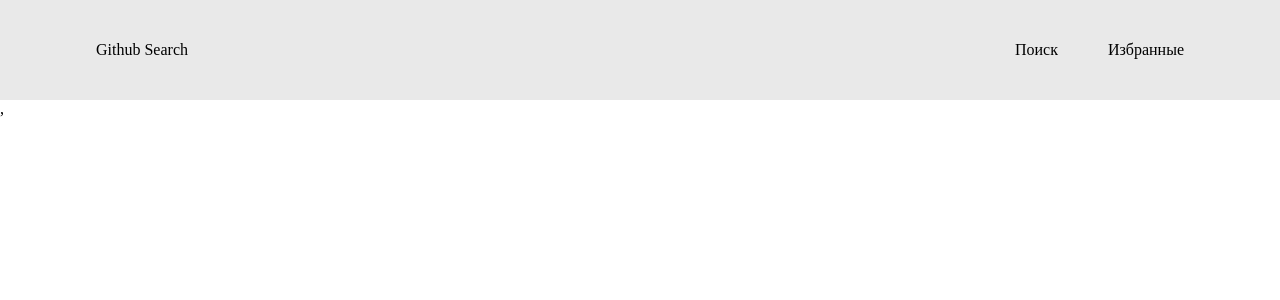
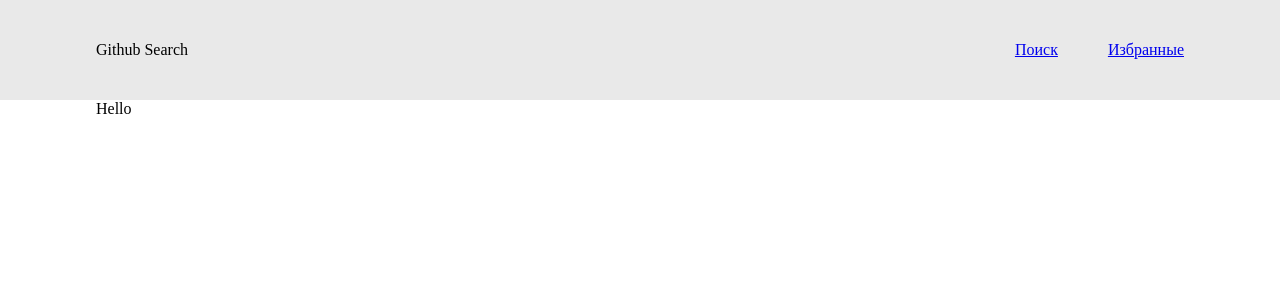
Before and after one commit to MrTomMus/github_search, a React (Vite) app: page /favorites in a window 1280 px wide. Shown: the top 300 px of the page. Built offline with nearby package versions, Linux system fonts and the light colour scheme.

Commit message:
feat: Добавлен роутинг

```diff
--- a/src/App.tsx
+++ b/src/App.tsx
@@ -1,4 +1,7 @@
+import { Link, Route, Routes } from 'react-router-dom';
 import styles from './App.module.scss';
+import { InputSearch } from './components/searchInput/InputSearch';
+import { Button } from './components/button/button';
 
 
 function App() {
@@ -11,14 +14,20 @@ function App() {
                 <div className={`${styles.container} ${styles['header-block']}`}>
                     {<div className={styles.logo}><p>Github Search</p></div> /* TODO заменить на ссылку перенаправляющую на главную страницу */}
                     <nav className={styles.nav}>
-                        <ul className={styles['nav-list']}> {/* TODO реализовать роутинг */}
-                            <li>Поиск</li>
-                            <li>Избранные</li>
+                        <ul className={styles['nav-list']}>
+                            <li><Link to={'/'}>Поиск</Link></li>
+                            <li><Link to={'/favorites'}>Избранные</Link></li>
                         </ul>
                     </nav>
                 </div>
             </header>
             <main className={styles.main}>
+                <div className={`${styles.container}`}>
+                    <Routes>
+                        <Route path='/'  element={<InputSearch/>}/>
+                        <Route path='favorites' element={<Button/>}/>
+                    </Routes>
+                </div>
             </main>
         </>
     )
--- /dev/null
+++ b/src/components/button/Button.tsx
@@ -0,0 +1,3 @@
+export const Button = () => {
+    return ( <div>Hello</div>)
+}
--- a/src/main.tsx
+++ b/src/main.tsx
@@ -7,8 +7,7 @@ import { BrowserRouter } from 'react-router-dom'
 createRoot(document.getElementById('root')!).render(
   <BrowserRouter>
     <StrictMode>
-      <App />
-    </StrictMode>,
+        <App />
+      </StrictMode>
   </BrowserRouter>
-
 )
```
